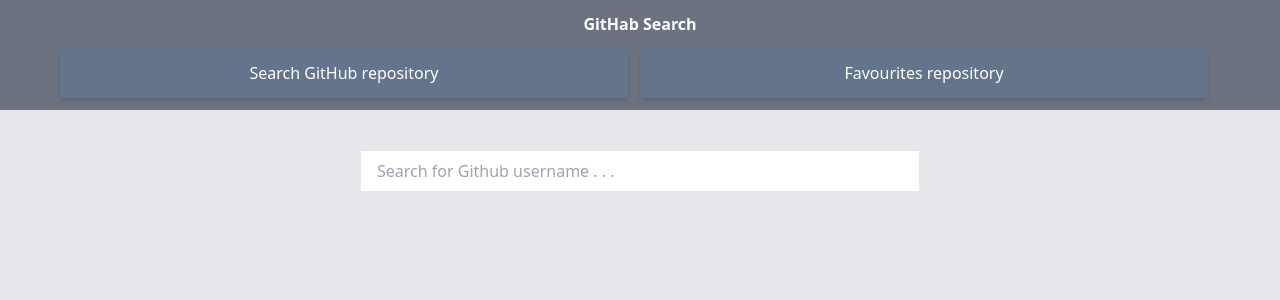
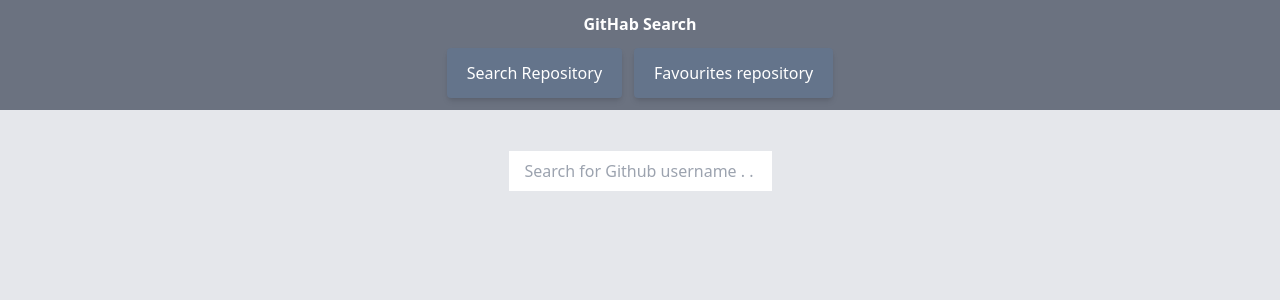
Before and after one commit to GoncharenkoVitaliy/SearcheGithubRepository, a React (Create React App) app: page / in a window 1280 px wide. Shown: the top 300 px of the page. Built offline with nearby package versions, Linux system fonts and the light colour scheme; the HTML template or start-up script is replaced by a standard one.

Commit message:
adaptive

```diff
--- a/src/App.tsx
+++ b/src/App.tsx
@@ -1,17 +1,17 @@
 import { Route, Routes } from "react-router-dom";
-import HomePages from "./pages/HomePages";
+import SearchPages from "./pages/SearchPages";
 import FavouritesPage from "./pages/FavouritesPage";
 import Navigation from "./components/Navigation";
 
 function App() {
   return (
-    <>
+    <div className="flex flex-col mx-0 px-0 w-full  bg-gray-300">
       <Navigation />
       <Routes>
-        <Route path='/' element={<HomePages />} />
-        <Route path='/favourites' element={<FavouritesPage />} />
+        <Route path="/" element={<SearchPages />} />
+        <Route path="/favourites" element={<FavouritesPage />} />
       </Routes>
-    </>
+    </div>
   );
 }
 
--- a/src/components/Navigation.tsx
+++ b/src/components/Navigation.tsx
@@ -3,19 +3,19 @@
 
 export default function Navigation() {
   return (
-    <nav className="items-center h-[110px] px-5 shadow-md bg-gray-500 text-white w-auto">
-      <div className="flex-col text-center  h-[50px] px-5 w-auto bg-gray-500 ">
+    <nav className="mx-0 px-0 w-full h-[110px] shadow-md bg-gray-500 text-white">
+      <div className="flex flex-col items-center px-5 w-screen">
         <h3 className="font-bold py-3">GitHab Search</h3>
-        <div className="flex text-center justify-around h-[50px] px-5 bg-gray-500">
+        <div className="flex text-center justify-between h-[50px] px-5 bg-gray-500">
           <Link
             to="/"
-            className="flex justify-center text-center items-center shadow-md h-[50px] px-5 hover:shadow-lg hover:shadow-white hover:bg-slate-500 bg-slate-500 w-1/2 mr-3 rounded"
+            className="flex justify-center items-center shadow-md h-[50px] px-5 hover:shadow-lg hover:shadow-white hover:bg-slate-500 bg-slate-500 min-w-min mr-3 rounded text-sm sm:text-base"
           >
-            Search GitHub repository
+            Search Repository
           </Link>
           <Link
             to="/favourites"
-            className="flex justify-center text-center items-center shadow-md h-[50px] px-5 hover:shadow-lg hover:shadow-white hover:bg-slate-500 bg-slate-500 w-1/2 mr-3 rounded"
+            className="flex justify-center items-center shadow-md h-[50px] px-5 hover:shadow-lg hover:shadow-white hover:bg-slate-500 bg-slate-500 min-w-min rounded text-sm sm:text-base"
           >
             Favourites repository
           </Link>
--- a/src/components/RepoCard.tsx
+++ b/src/components/RepoCard.tsx
@@ -24,7 +24,7 @@
   };
 
   return (
-    <div className="border py-3 px-5 rounded mb-2 hover:shadow-md hover:bg-gray-100 transition-all">
+    <div className="flex items-center border py-3 px-5 rounded mb-2 hover:shadow-md hover:bg-gray-100 transition-all">
       <a href={repo.html_url} target="_blank">
         <h2 className="text-lg font-bold">{repo.full_name}</h2>
         <p className="text-sm">
--- a/src/pages/FavouritesPage.tsx
+++ b/src/pages/FavouritesPage.tsx
@@ -6,14 +6,14 @@
   if (favourites.length === 0) return <p className="text-center">No items.</p>;
 
   return (
-    <div className="flex justify-center pt-10 mx-auto h-screen  bg-gray-300">
+    <div className="flex justify-center pt-10 mx-auto h-full bg-gray-300">
       <ul className="list-none">
         {favourites.map((f, index) => (
           <li
             key={f}
             className="shadow-md hover:shadow-lg hover:shadow-white hover:bg-slate-200 bg-slate-300 w-auto mb-4 rounded"
           >
-            <a href={f} target="_blank" className="block py-5 px-5 w-auto mb-4">
+            <a href={f} target="_blank" className="block py-5 px-5 w-auto mb-4 max-[501px]:text-sm max-[436px]:text-xs">
               {index + 1}. {f}
             </a>
           </li>
--- a/src/pages/HomePages.tsx
+++ b/src/pages/SearchPages.tsx
@@ -7,7 +7,7 @@
 import Loading from "../UI/Loading/Loading";
 import RepoCard from "../components/RepoCard";
 
-export default function HomePages() {
+export default function SearchPages() {
   const [search, setSearch] = useState("");
   const [dropdown, setDropdown] = useState(false);
   const debounced = useDebounce(search, 1000);
@@ -33,19 +33,19 @@
       {isError && (
         <p className="text-center text-red-600">Something went wrong...</p>
       )}
-      <div className="relative w-[560px]">
-        <form className="flex flex-col items-center">
+      <div className="relative">
+        <form className="flex flex-col ">
           <input
             name="enter"
             type="text"
             value={search}
             onChange={(e) => setSearch(e.target.value)}
-            className="border py-2 px-4 w-4/5 h-[42px] mb-2 mx-auto active:shadow-md active:bg-gray-100 border-md sm:w-full"
+            className="border py-2 px-4 h-[42px] mb-2 mx-auto active:shadow-md active:bg-gray-100 border-md w-full max-[570px]:w-11/12"
             placeholder="Search for Github username . . ."
           />
         </form>
         {dropdown && (
-          <ul className="mx-auto absolute top-[44px] w-4/5 left-0 right-0 max-h-[300px] overflow-y-scroll shadow-md bg-white sm:w-full">
+          <ul className="mx-0 px-0 absolute top-[44px] max-h-[300px] overflow-y-scroll mx-auto shadow-md bg-white w-full max-[570px]:w-11/12:ml-5">
             {isLoading && <p className="text-center">{<Loading />}</p>}
             {data?.map((user) => (
               <li
@@ -53,7 +53,7 @@
                 onClick={() => {
                   clickHandler(user.login);
                 }}
-                className="list-none py-2 px-4 hover:bg-gray-200 hover:text-gray-600 transition-colors cursor-pointer w-[560px]"
+                className="list-none py-2 px-4  hover:bg-gray-200 hover:text-gray-600 transition-colors cursor-pointer"
               >
                 {user.login}
               </li>
```
